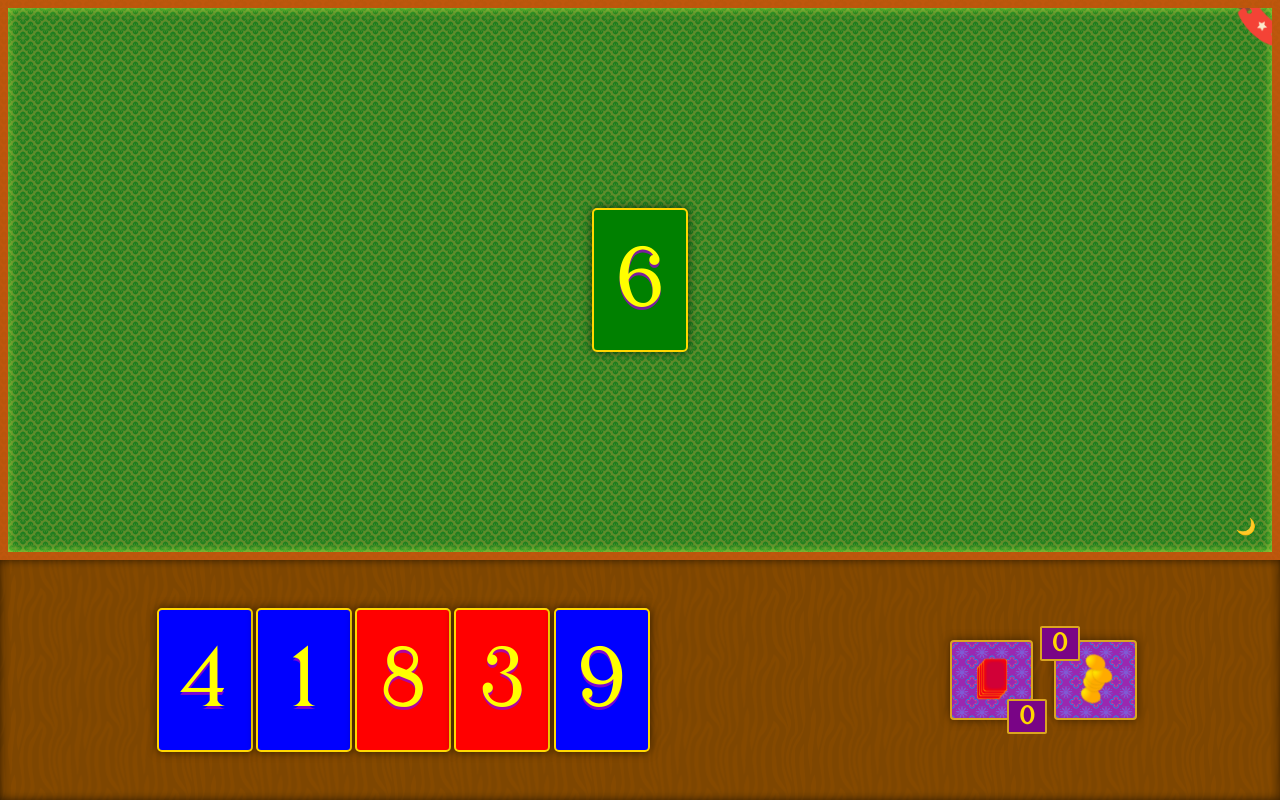
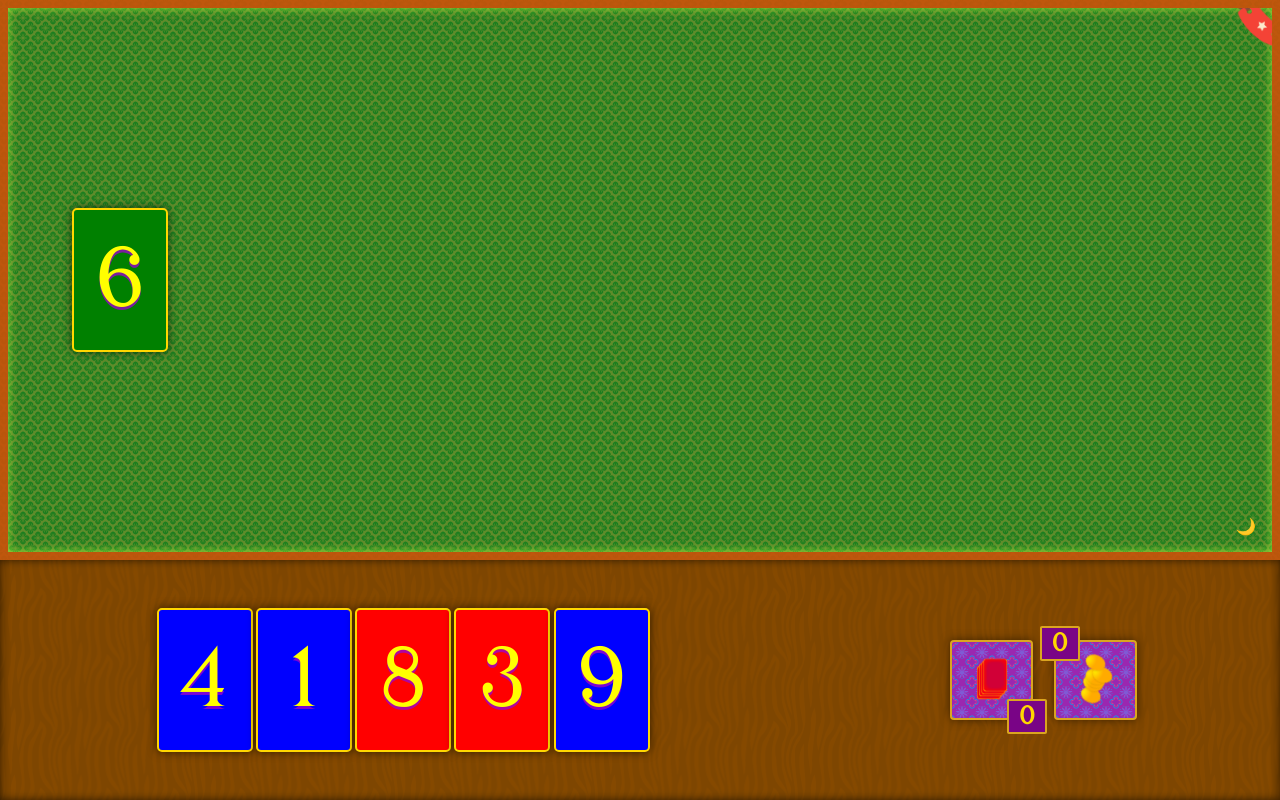
Before and after one commit to ichbinderbar/fish-client, a React (Vite) app: page /game in a window 1280 px wide. Built offline with nearby package versions, Linux system fonts and the light colour scheme.

Commit message:
better styling for table and elements

```diff
--- a/src/components/Table/Table.scss
+++ b/src/components/Table/Table.scss
@@ -9,9 +9,8 @@
   border: 0.5rem solid rgba(201, 83, 10, 0.912);
   box-shadow: inset 0 0 10px rgba(175, 255, 62, 0.758);
   gap: 1.5rem;
-  padding: 1rem;
+  padding: 4rem;
   align-items: center;
-  justify-content: space-evenly;
   display: flex;
   height: 70vh;
   min-width: 24rem;
@@ -58,6 +57,9 @@
     text-align: center;
     position: absolute;
     animation: bounce 2s;
+    top: 50%;
+    left: 50%;
+    transform: translate(-50%, -50%);
   }
   &--dark {
     background-size: 15px;
```
